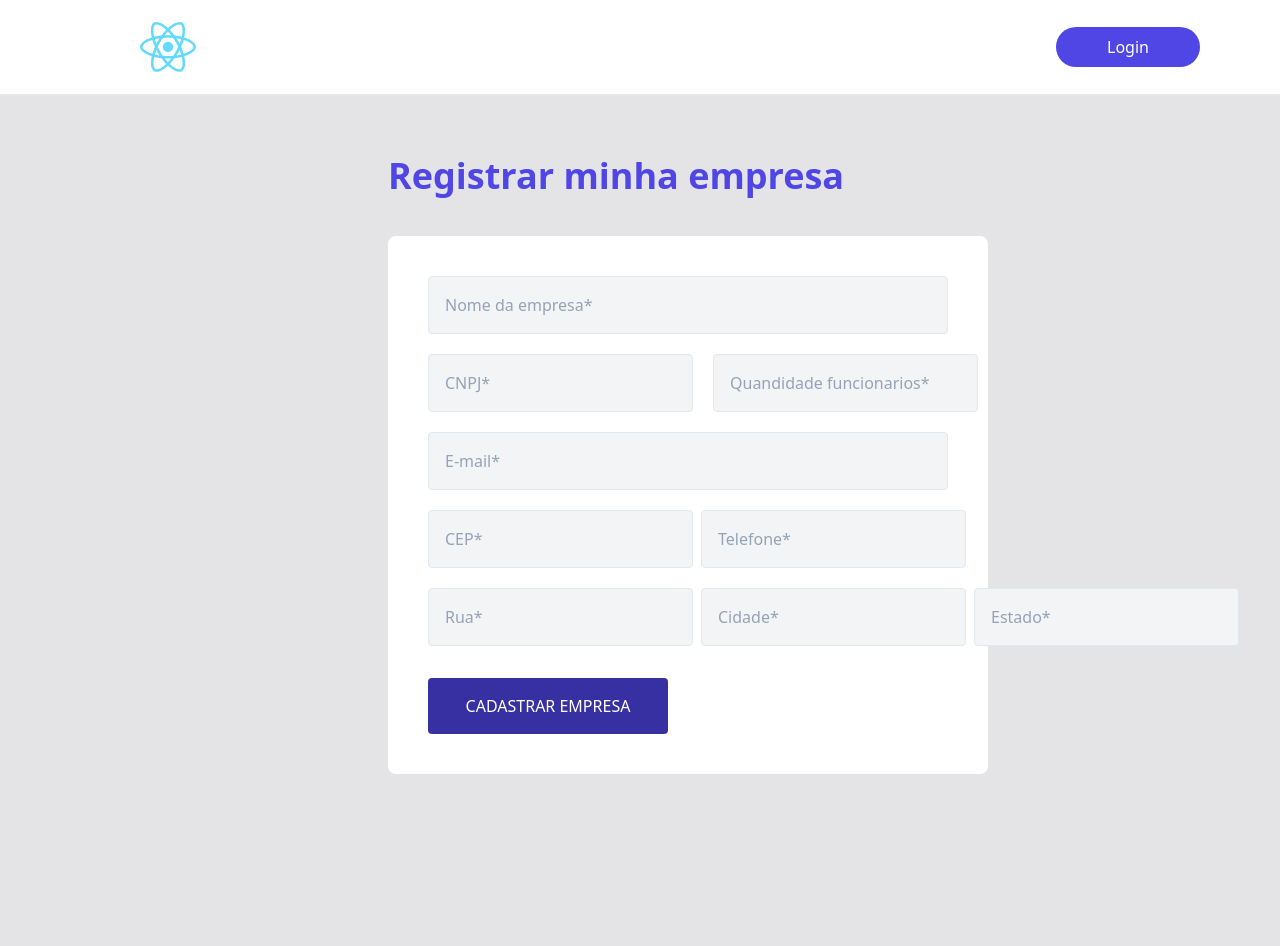
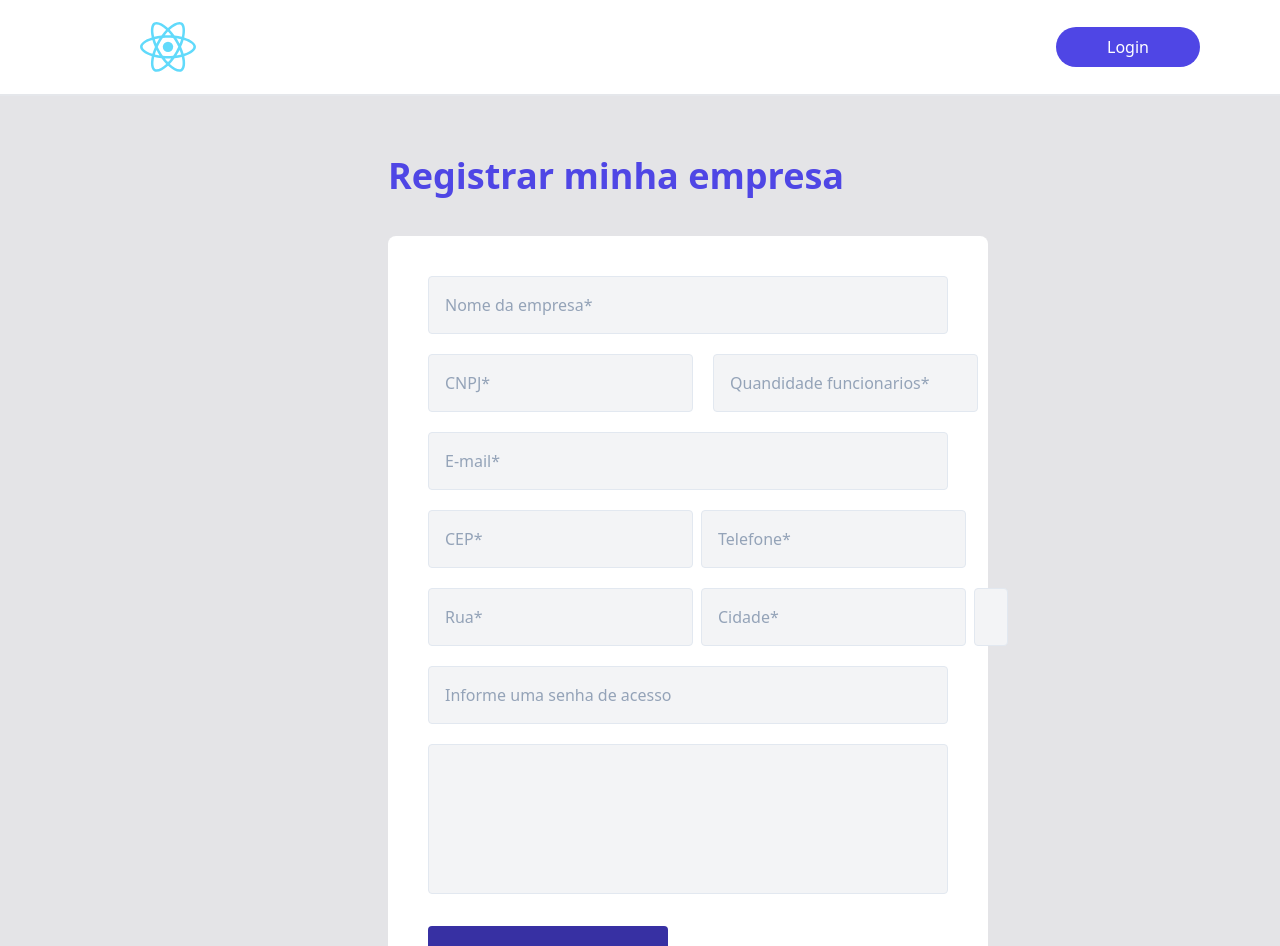
Before and after one commit to valdirsillva/frontend_jobs, a React (Create React App) app: page /company in a window 1280 px wide. Shown: the top 946 px of the page. Before the commit the page ends 800 px from the top, so only its background shows below. Built offline with nearby package versions, Linux system fonts and the light colour scheme.

Commit message:
Adiciona rota para cadastrar empresa

```diff
--- a/src/components/form/CreateEmployee.tsx
+++ b/src/components/form/CreateEmployee.tsx
@@ -1,28 +1,88 @@
-import { useState } from "react"
+import { FormEvent, ChangeEvent, useState } from "react"
+import { ApiService } from "../../services/ApiService";
+
+interface Company {
+  name: string;
+  quantityEmployee: number;
+  email: string;
+  cep: string;
+  phone: string;
+  city: string;
+  road: string;
+  state: string;
+  cnpj: string;
+  description_text: string;
+  password: string;
+}
 
 export function CreateEmployee() {
   const [cep, setCep] = useState<string>('')
-  const handleCep = (e: any) => {
+
+  const [fieldValues, setFieldValues] = useState<Company>({
+    name: '',
+    quantityEmployee: 0,
+    email: '',
+    cep: '',
+    phone: '',
+    city: '',
+    road: '',
+    state: '',
+    cnpj: '',
+    description_text: '',
+    password: ''
+  })
+
+  const handleChangeValues = (e: ChangeEvent<HTMLInputElement>) => {
+    const fieldName = e.target.name;
+    const fieldValue = e.target.value;
+
+    setFieldValues((current) => {
+      return {
+        ...current,
+        [fieldName]: fieldValue,
+      };
+    });
+  };
+
+  const formSubmitCompany = async (e: FormEvent<HTMLFormElement>) => {
     e.preventDefault()
-    setCep(e.target.value)
-  }
-  const getApiCep = (e: any) => {
-    const apiCep = 'https://cdn.apicep.com/file/apicep/${cep}.json'
-    console.log(cep)
+    try {
+      const api = new ApiService()
+
+      const newCompany = {
+        name: fieldValues.name,
+        quantityEmployee: fieldValues.quantityEmployee,
+        email: fieldValues.email,
+        cep: fieldValues.phone,
+        city: fieldValues.city,
+        road: fieldValues.road,
+        state: fieldValues.state,
+        cnpj: fieldValues.cnpj,
+        phone: fieldValues.phone,
+        password: fieldValues.password,
+        description_text: fieldValues.description_text
       }
 
-  return  (
+      await api.post('/companies/create', newCompany)
+
+    } catch (err) {
+      console.log(err)
+    }
+  }
+
+  return (
     <div className="w-full relative flex flex-col justify-center items-center">
       <section className="w-6/12 p-5 rounded-md mt-24 ml-24">
         <div className="w-full">
           <h1 className="font-bold text-4xl my-10 text-indigo-600 ">Registrar minha empresa</h1>
         </div>
         <div className="flex bg-white rounded-lg">
-            <form className="w-full flex flex-col gap-5 p-10">
+          <form className="w-full flex flex-col gap-5 p-10" onSubmit={formSubmitCompany}>
             <div className="flex flex-col">
               <input
                 type="text"
                 name="name"
+                onChange={handleChangeValues}
                 className="border-slate-200 bg-gray-100 p-4 rounded placeholder-slate-400 focus:outline-none focus:border-violet-800 border-[1px]"
                 placeholder="Nome da empresa*"
               />
@@ -31,13 +91,15 @@ export function CreateEmployee() {
             <div className="flex flex-row justify-between gap-5">
               <input
                 type="text"
-                      name="cnpj_empresa"
+                name="cnpj"
+                onChange={handleChangeValues}
                 className="flex-1 border-slate-200 bg-gray-100 p-4 rounded placeholder-slate-400 focus:outline-none focus:border-violet-800 border-[1px]"
                 placeholder="CNPJ*"
               />
               <input
                 type="text"
-                    name="quantidade_funcionario"
+                name="quantityEmployee"
+                onChange={handleChangeValues}
                 className="border-slate-200 bg-gray-100 p-4 rounded placeholder-slate-400 focus:outline-none focus:border-violet-800 border-[1px]"
                 placeholder="Quandidade funcionarios*"
               />
@@ -47,6 +109,7 @@ export function CreateEmployee() {
               <input
                 type="email"
                 name="email"
+                onChange={handleChangeValues}
                 className="border-slate-200 bg-gray-100 p-4 rounded placeholder-slate-400 focus:outline-none focus:border-violet-800 border-[1px]"
                 placeholder="E-mail*"
               />
@@ -56,39 +119,62 @@ export function CreateEmployee() {
               <input
                 type="text"
                 name="cep"
-                    onChange={handleCep}
+                onChange={handleChangeValues}
                 className="flex-1 border-slate-200 bg-gray-100 p-4 rounded placeholder-slate-400 focus:outline-none focus:border-violet-800 border-[1px]"
                 placeholder="CEP*"
               />
 
               <input
                 type="text"
-                    name="telefone"
+                name="phone"
+                onChange={handleChangeValues}
                 className="flex-1 border-slate-200 bg-gray-100 p-4 rounded placeholder-slate-400 focus:outline-none focus:border-violet-800 border-[1px]"
                 placeholder="Telefone*"
               />
             </div>
 
             <div className="flex flex-row gap-2">
-
               <input
                 type="text"
-                    name="rua"
-                    className="flex-1 border-slate-200 bg-gray-100 p-4 rounded placeholder-slate-400 focus:outline-none focus:border-violet-800 border-[1px]"
+                name="road"
+                onChange={handleChangeValues}
+                className="border-slate-200 bg-gray-100 p-4 rounded placeholder-slate-400 focus:outline-none focus:border-violet-800 border-[1px]"
                 placeholder="Rua*"
               />
               <input
                 type="text"
-                    name="cidade"
+                name="city"
+                onChange={handleChangeValues}
                 className="border-slate-200 bg-gray-100 p-4 rounded placeholder-slate-400 focus:outline-none focus:border-violet-800 border-[1px]"
                 placeholder="Cidade*"
               />
 
               <input
                 type="text"
-                    name="estado"
-                    className="border-slate-200 bg-gray-100 p-4 rounded placeholder-slate-400 focus:outline-none focus:border-violet-800 border-[1px]"
+                name="state"
+                onChange={handleChangeValues}
+                className="w-[30%] border-slate-200 bg-gray-100 p-4 rounded placeholder-slate-400 focus:outline-none focus:border-violet-800 border-[1px]"
                 placeholder="Estado*"
+              />
+            </div>
+
+            <div className="flex flex-row items-center">
+              <input
+                type="password"
+                name="password"
+                className="flex-1 border-slate-200 bg-gray-100 p-4 rounded placeholder-slate-400 focus:outline-none focus:border-violet-800 border-[1px]"
+                onChange={handleChangeValues}
+                placeholder="Informe uma senha de acesso"
+              />
+
+            </div>
+
+            <div className="flex flex-row items-center">
+              <input
+                type="text"
+                name="description_text"
+                className="flex-1 h-[150px] border-slate-200 bg-gray-100 p-4 rounded placeholder-slate-400 focus:outline-none focus:border-violet-800 border-[1px]"
+                onChange={handleChangeValues}
               />
             </div>
 
--- a/src/pages/home/Home.tsx
+++ b/src/pages/home/Home.tsx
@@ -1,5 +1,8 @@
 import { Fragment, useEffect, useState } from "react";
 // import { jobs } from "../../services/dataset";
+
+import { Briefcase, CircleDollarSign, MapPin } from "lucide-react"
+
 import { Stack } from "../../components/jobs/stacks/Stack";
 import { Description } from "../../components/jobs/description/Description";
 import { Search } from "../../components/jobs/search/Search";
@@ -11,12 +14,13 @@ export function Home() {
 
   const fetchData = async () => {
     try {
-      const api = new ApiService
+      const api = new ApiService()
+
       const response = await api.get('/jobs')
       // console.log(response.data.jobs)
 
       setListJobs(response.data.jobs)
-    } catch(err) {
+    } catch (err) {
       console.log(err)
     }
   }
@@ -27,10 +31,10 @@ export function Home() {
 
   return (
     <Fragment>
-      <Header  data={{
-          label: 'Login',
-          routerPath: 'login'
-        }} />
+      <Header data={{
+        label: 'Login',
+        routerPath: 'login'
+      }} />
       <section className="w-full relative mt-24">
         <div className="bg-topo flex items-center justify-center">
           <h2 className="font-bold text-4xl text-indigo-600 bg-white opacity-80 to-transparent p-10 rounded">
@@ -51,7 +55,7 @@ export function Home() {
               Total de vagas encontradas: {listJobs.length}
             </span>
 
-            {listJobs.map(({ id, job_title, job_quantity, seniority, salary, modality, technologies, requirements}) => {
+            {listJobs.map(({ id, job_title, job_quantity, seniority, salary, modality, technologies, requirements }) => {
               return (
                 <section className="w-full mb-5 p-10 bg-white border-2 rounded-xl">
                   <div className="flex flex-col">
@@ -63,12 +67,16 @@ export function Home() {
                       <Stack data={technologies.split(",")} />
                     </div>
 
-                    <div className="flex flex-row items-center gap-12 m-2">
-                       <span className="font-bold text-gray-900">
-                         R$ {salary}
-                       </span>
-                       <span className="font-bold text-gray-900">
-                        senioridade: {seniority}
+                    <div className="flex flex-row items-center gap-10 m-1">
+                      <span className="flex font-bold text-gray-900">
+                        <CircleDollarSign color="#fff" fill="#be185d" className="mr-3" /> R$ {salary}
+                      </span>
+                      <span className="flex font-bold text-gray-900">
+                        <Briefcase color="#fff" fill="#be185d" className="mr-3" />{seniority}
+                      </span>
+
+                      <span className="flex font-bold text-gray-900">
+                        <MapPin color="#fff" fill="#be185d" className="mr-3" />{modality}
                       </span>
                     </div>
 
--- a/src/services/ApiService.ts
+++ b/src/services/ApiService.ts
@@ -13,4 +13,8 @@ export class ApiService {
   public get(endpoint: string) {
     return this.httpRequest.get(endpoint)
   }
+
+  public post(endpoint: string, data: Object) {
+    return this.httpRequest.post(endpoint, data)
+  }
 }
```
Also changed, not shown: src/components/jobs/stacks/Stack.tsx (+6 -6 lines). Lines whose indentation alone changed are shown as unchanged.
